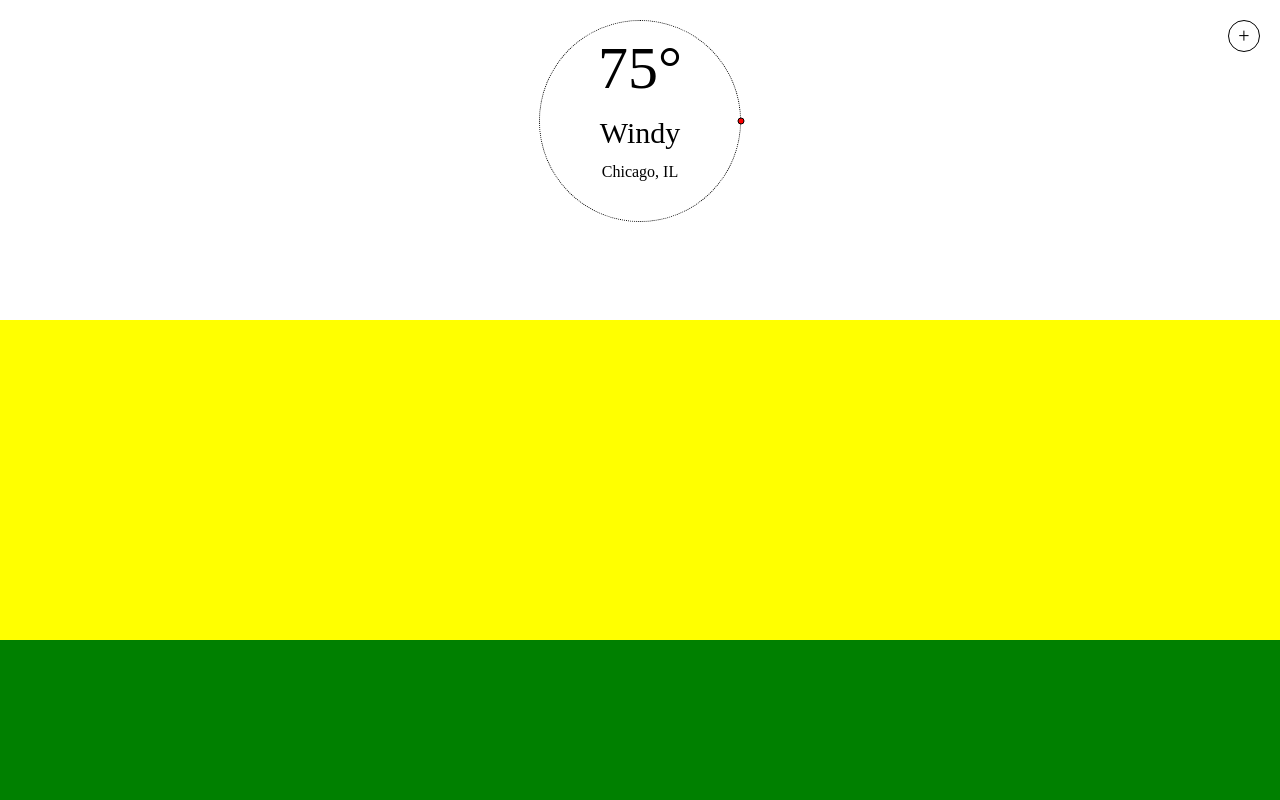
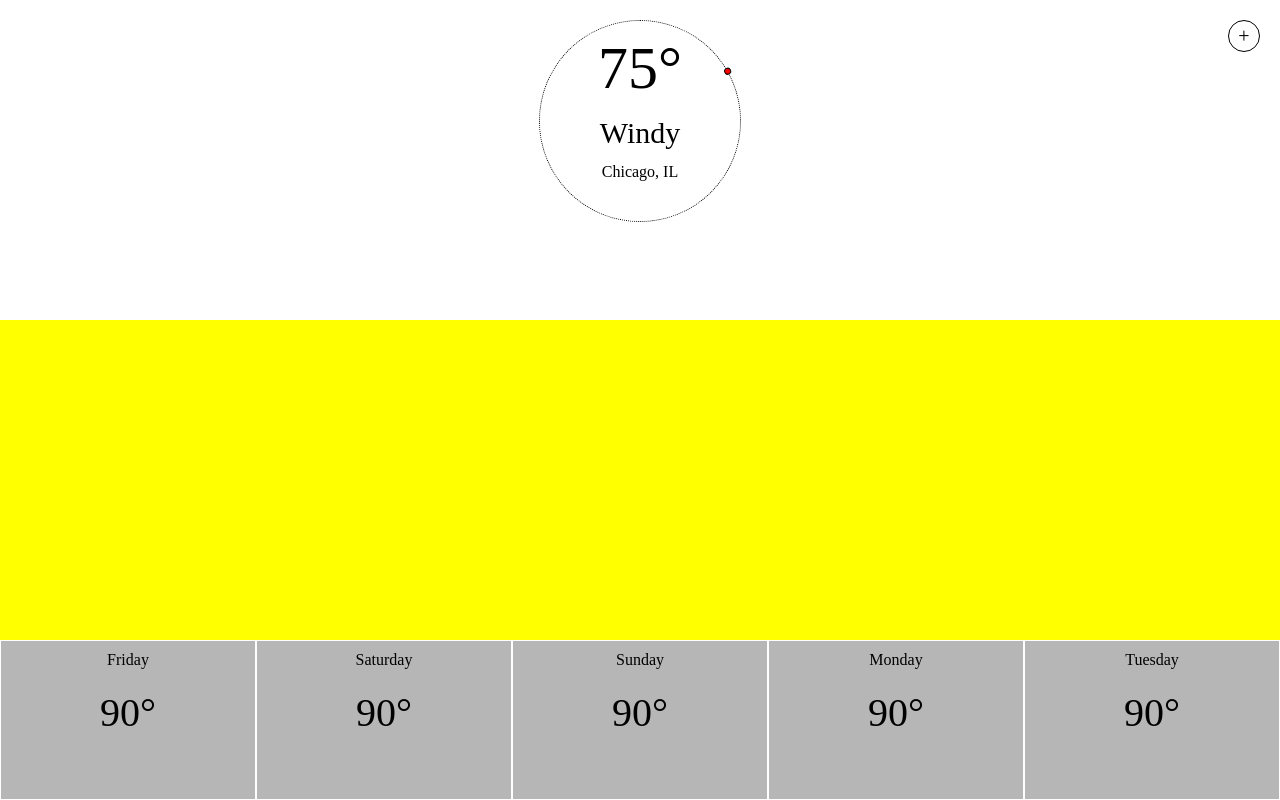
Before and after one commit to dwayne314/we-weather, a React app: page / in a window 1280 px wide. Built offline with nearby package versions, Linux system fonts and the light colour scheme.

Commit message:
Added the general layout for the footer.
Included footer variables in the root css to protect against screeen re-sizing

```diff
--- a/src/components/Footer/Footer.css
+++ b/src/components/Footer/Footer.css
@@ -1,5 +1,24 @@
 .footer-container {
 	width: 100%;
 	height: var(---footer-height-section);
-	background-color: green;
+	background-color: #b6b6b6;
+	display: flex;
+	justify-content: space-between;
 }
+
+.footer-section {
+	border: 1px solid white;
+	width: 100%;
+	box-sizing: border-box;
+	padding: 10px;
+	text-align: center;
+}
+
+.footer-section-text {
+	text-align: center;
+}
+
+.footer-section-temp {
+	padding-top: var(---footer-temp-padding);
+	font-size: var(---footer-temp-font-size);
+}
--- a/src/components/Footer/Footer.js
+++ b/src/components/Footer/Footer.js
@@ -5,7 +5,48 @@ import './Footer.css';
 
 const Footer = () => {
     return (
-        <div className="footer-container"></div>
+        <div className="footer-container">
+        	<div className="footer-section">
+        		<div className="footer-section-text">
+        			Friday
+        		</div>
+        		<div className="footer-section-temp">
+        			90°
+        		</div>
+        	</div>
+        	<div className="footer-section">
+        		<div className="footer-section-text">
+        			Saturday
+        		</div>
+        		<div className="footer-section-temp">
+        			90°
+        		</div>
+        	</div>
+        	<div className="footer-section">
+        		<div className="footer-section-text">
+        			Sunday
+        		</div>
+        		<div className="footer-section-temp">
+        			90°
+        		</div>
+        	</div>
+        	<div className="footer-section">
+        		<div className="footer-section-text">
+        			Monday
+        		</div>
+        		<div className="footer-section-temp">
+        			90°
+        		</div>
+        	</div>
+        	<div className="footer-section">
+        		<div className="footer-section-text">
+        			Tuesday
+        		</div>
+        		<div className="footer-section-temp">
+        			90°
+        		</div>
+        	</div>
+        </div>
     );
 };
 
--- a/src/index.css
+++ b/src/index.css
@@ -12,4 +12,19 @@ body {
 	---footer-height-section: 20vh;
 	---header-padding: 20px;
 	---header-info-height: 25vh;
+	---footer-temp-font-size: 40px;
+	---footer-temp-padding: 20px;
 }
+
+@media screen and (max-width: 600px) {
+	:root {
+		---footer-temp-font-size: 30px;
+	}
+}
+
+@media screen and (max-height: 400px) {
+	:root {
+		---footer-temp-font-size: 30px;
+		---footer-temp-padding: 0;
+	}
+}
```
